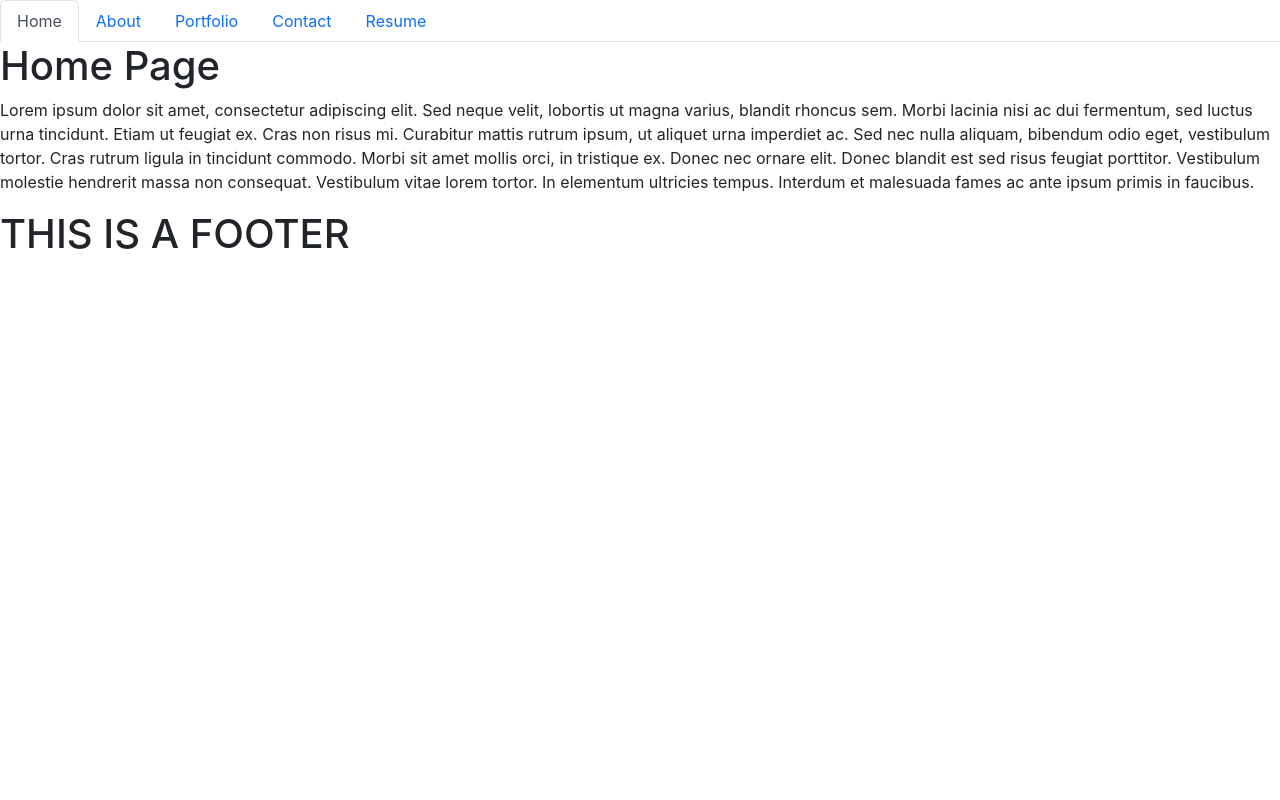
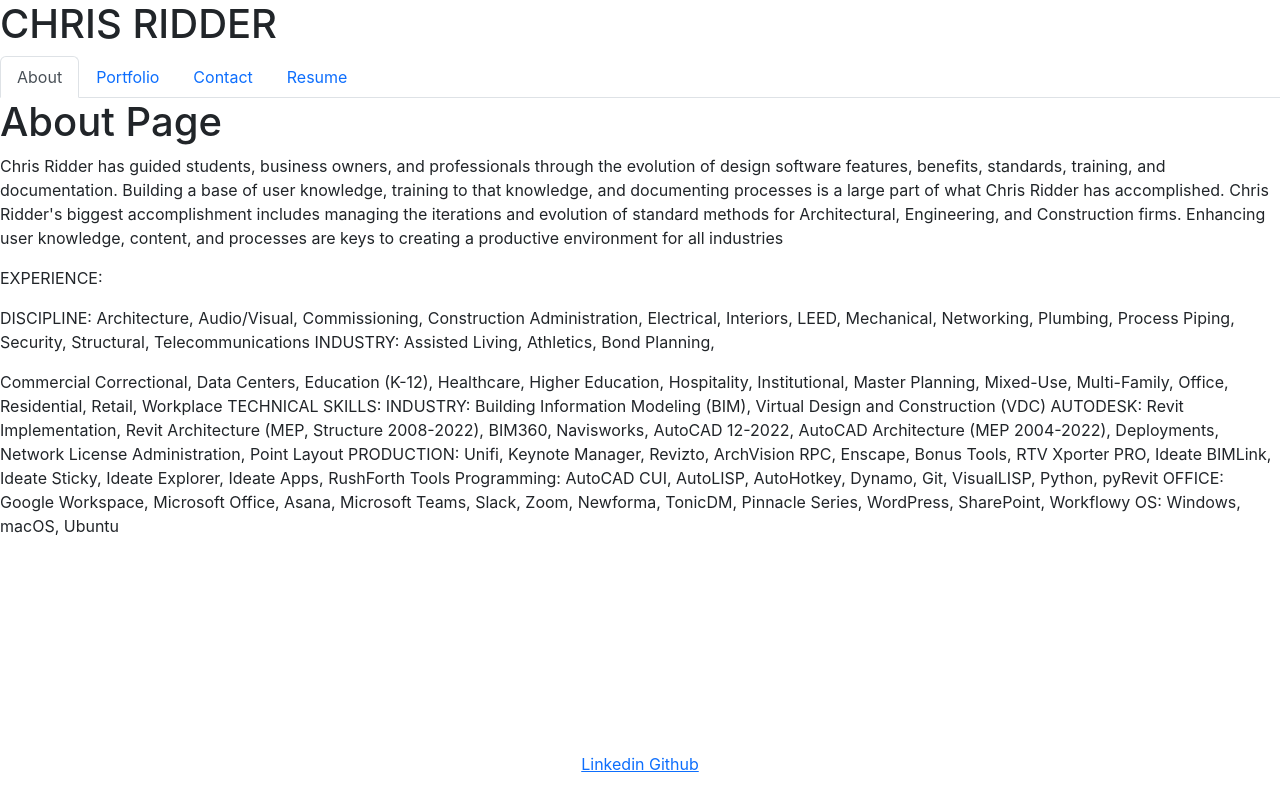
Before and after one commit to cridder/ReactPortfolio202301, a React (Create React App) app in the folder react-portfolio/: page / in a window 1280 px wide. Built offline with nearby package versions, Linux system fonts and the light colour scheme.

Commit message:
about edits

```diff
--- a/react-portfolio/package.json
+++ b/react-portfolio/package.json
@@ -4,9 +4,15 @@
   "version": "0.1.0",
   "private": true,
   "dependencies": {
+    "@fortawesome/fontawesome-svg-core": "^6.3.0",
+    "@fortawesome/free-brands-svg-icons": "^6.3.0",
+    "@fortawesome/free-regular-svg-icons": "^6.3.0",
+    "@fortawesome/free-solid-svg-icons": "^6.3.0",
+    "@fortawesome/react-fontawesome": "^0.2.0",
     "@testing-library/jest-dom": "^5.16.5",
     "@testing-library/react": "^13.4.0",
     "@testing-library/user-event": "^13.5.0",
+    "babel-plugin-macros": "^3.1.0",
     "bootstrap": "^5.2.3",
     "gh-pages": "^5.0.0",
     "react": "^18.2.0",
--- a/react-portfolio/src/components/NavTabs.js
+++ b/react-portfolio/src/components/NavTabs.js
@@ -4,8 +4,9 @@
 // We assign them to their own variable names
 function NavTabs({ currentPage, handlePageChange }) {
   return (
+
 		<ul className="nav nav-tabs">
-			<li className="nav-item">
+			{/* <li className="nav-item">
 				<a
 					href="#home"
 					onClick={() => handlePageChange("Home")}
@@ -14,7 +15,7 @@
 					className={currentPage === "Home" ? "nav-link active" : "nav-link"}>
 					Home
 				</a>
-			</li>
+			</li> */}
 			<li className="nav-item">
 				<a
 					href="#about"
--- a/react-portfolio/src/components/PortfolioContainer.js
+++ b/react-portfolio/src/components/PortfolioContainer.js
@@ -1,24 +1,27 @@
-import React, { useState } from 'react';
-import NavTabs from './NavTabs';
-import Home from './pages/Home';
-import About from './pages/About';
+import React, { useState } from "react";
+import NavTabs from "./NavTabs";
+import Home from "./pages/Z_NotUsed_Home";
+import About from "./pages/About";
 import Portfolio from "./pages/Portfolio";
-import Contact from './pages/Contact';
+import Contact from "./pages/Contact";
 import Resume from "./pages/Resume";
 
 export default function PortfolioContainer() {
-  const [currentPage, setCurrentPage] = useState('Home');
+	const [currentPage, setCurrentPage] = useState("About");
 
 	// This method is checking to see what the value of `currentPage` is. Depending on the value of currentPage, we return the corresponding component to render.
 	const renderPage = () => {
-    if (currentPage === 'Home') {
-      return <Home />;
-    }
-    if (currentPage === 'About') {
+		// if (currentPage === "Home") {
+		// 	return <Home />;
+		// }
+		if (currentPage === "About") {
 			return <About />;
 		}
 		if (currentPage === "Portfolio") {
 			return <Portfolio />;
+		}
+		if (currentPage === "Contact") {
+			return <Contact />;
 		}
 		if (currentPage === "Resume") {
 			return <Resume />;
@@ -29,15 +32,30 @@
 	const handlePageChange = (page) => setCurrentPage(page);
 
 	return (
+		// START MAIN DIV
 		<div>
+			<header>
+				<h1>CHRIS RIDDER</h1>
+			</header>
 			{/* We are passing the currentPage from state and the function to update it */}
 			<NavTabs currentPage={currentPage} handlePageChange={handlePageChange} />
 			{/* Here we are calling the renderPage method which will return a component  */}
 			{renderPage()}
-    <footer>
-      <h1>THIS IS A FOOTER</h1>
+
+			{/* FOOTER */}
+			<footer class="text-center fixed-bottom ">
+				<div class="container p-4 pb-0">
+					<section class="mb-4">
+						{/* <!-- Linkedin --> */}
+						<a href="#!"> Linkedin </a>
+						{/* <!-- Github --> */}
+						<a href="#!"> Github </a>
+					</section>
+				</div>
 			</footer>
+
+			{/* FOOTER */}
 		</div>
+		// END MAIN DIV
 	);
-
 }
--- a/react-portfolio/src/components/pages/About.js
+++ b/react-portfolio/src/components/pages/About.js
@@ -1,16 +1,62 @@
-import React from 'react';
+import React from "react";
 
 export default function About() {
 	return (
 		<div>
 			<h1>About Page</h1>
 			<p>
-        Nunc pharetra finibus est at efficitur. Praesent sed congue diam.
-        Integer gravida dui mauris, ut interdum nunc egestas sed. Aenean sed
-        mollis diam. Nunc aliquet risus ac finibus porta. Nam quis arcu non
-        lectus tincidunt fermentum. Suspendisse aliquet orci porta quam semper
-        imperdiet. Praesent euismod mi justo, faucibus scelerisque risus cursus
-        in. Sed rhoncus mollis diam, sit amet facilisis lectus blandit at.
+				<p>
+					Chris Ridder has guided students, business owners, and professionals
+					through the evolution of design software features, benefits,
+					standards, training, and documentation. Building a base of user
+					knowledge, training to that knowledge, and documenting processes is a
+					large part of what Chris Ridder has accomplished. Chris Ridder's
+					biggest accomplishment includes managing the iterations and evolution
+					of standard methods for Architectural, Engineering, and Construction
+					firms. Enhancing user knowledge, content, and processes are keys to
+					creating a productive environment for all industries
+				</p>
+				<p>
+				EXPERIENCE:
+        </p>
+				<p>
+
+        DISCIPLINE: Architecture, Audio/Visual, Commissioning,
+				Construction Administration, Electrical, Interiors, LEED, Mechanical,
+				Networking, Plumbing, Process Piping, Security, Structural,
+				Telecommunications INDUSTRY: Assisted Living, Athletics, Bond Planning,
+
+        </p>
+				<p>
+
+
+        </p>
+				<p>
+
+
+        </p>
+				<p>
+
+
+        </p>
+				<p>
+
+
+        </p>
+				Commercial Correctional, Data Centers, Education (K-12), Healthcare,
+				Higher Education, Hospitality, Institutional, Master Planning,
+				Mixed-Use, Multi-Family, Office, Residential, Retail, Workplace
+				TECHNICAL SKILLS: INDUSTRY: Building Information Modeling (BIM), Virtual
+				Design and Construction (VDC) AUTODESK: Revit Implementation, Revit
+				Architecture (MEP, Structure 2008-2022), BIM360, Navisworks, AutoCAD
+				12-2022, AutoCAD Architecture (MEP 2004-2022), Deployments, Network
+				License Administration, Point Layout PRODUCTION: Unifi, Keynote Manager,
+				Revizto, ArchVision RPC, Enscape, Bonus Tools, RTV Xporter PRO, Ideate
+				BIMLink, Ideate Sticky, Ideate Explorer, Ideate Apps, RushForth Tools
+				Programming: AutoCAD CUI, AutoLISP, AutoHotkey, Dynamo, Git, VisualLISP,
+				Python, pyRevit OFFICE: Google Workspace, Microsoft Office, Asana,
+				Microsoft Teams, Slack, Zoom, Newforma, TonicDM, Pinnacle Series,
+				WordPress, SharePoint, Workflowy OS: Windows, macOS, Ubuntu
 			</p>
 		</div>
 	);
--- a/react-portfolio/src/components/pages/Contact.js
+++ b/react-portfolio/src/components/pages/Contact.js
@@ -1,4 +1,6 @@
 import React from 'react';
+
+
 
 export default function Contact() {
   return (
@@ -18,5 +20,6 @@
         rhoncus. Etiam vel condimentum magna, quis tempor nulla.
       </p>
     </div>
+
   );
 }
--- a/react-portfolio/src/index.js
+++ b/react-portfolio/src/index.js
@@ -7,6 +7,7 @@
 import './index.css';
 import App from './App';
 import reportWebVitals from './reportWebVitals';
+
 
 
 
```
Also changed, not shown: react-portfolio/src/components/pages/Z_NotUsed_Home.js (renamed from react-portfolio/src/components/pages/Home.js), 2 other files (tests, documents, lock files or other folders). Lines whose indentation alone changed are shown as unchanged.
